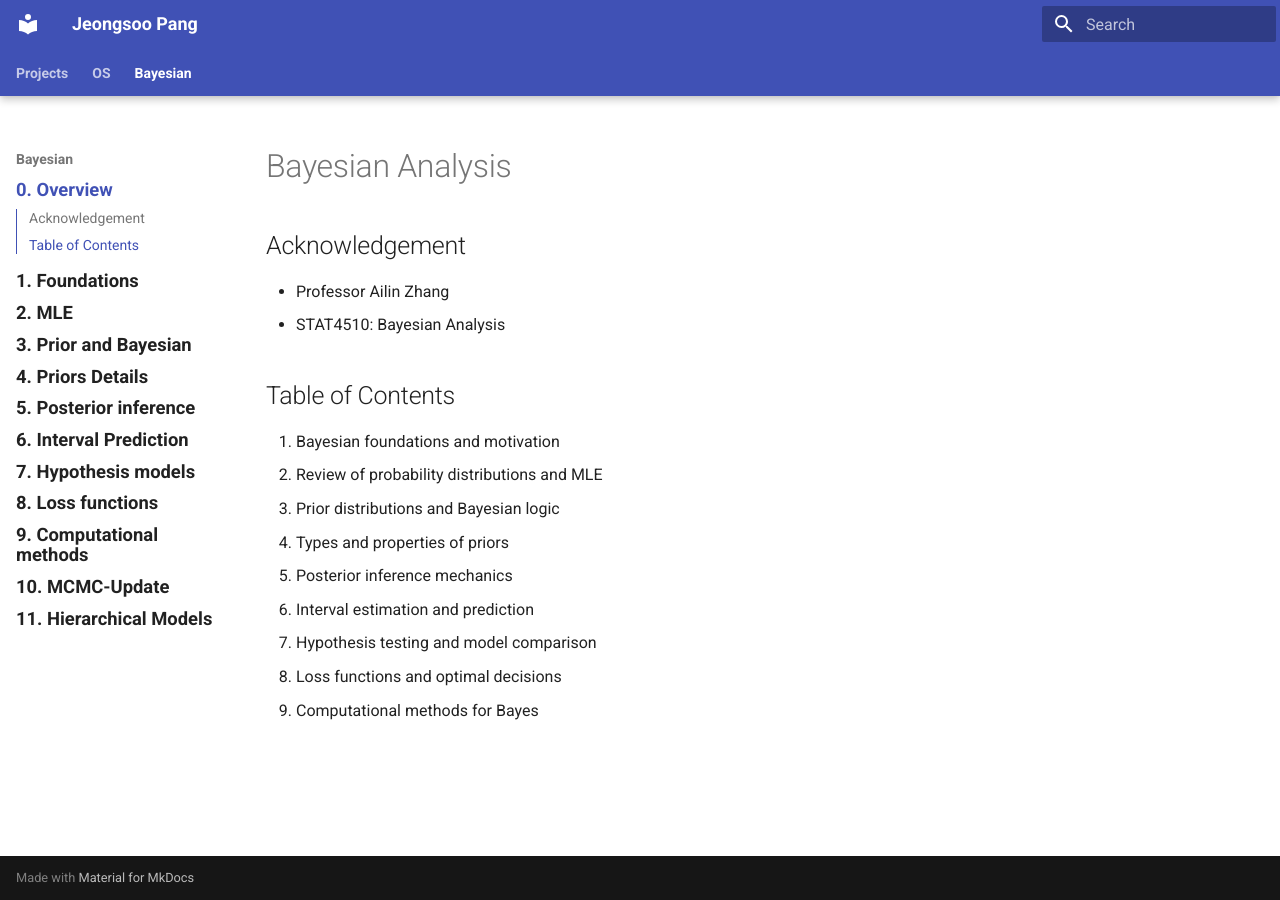
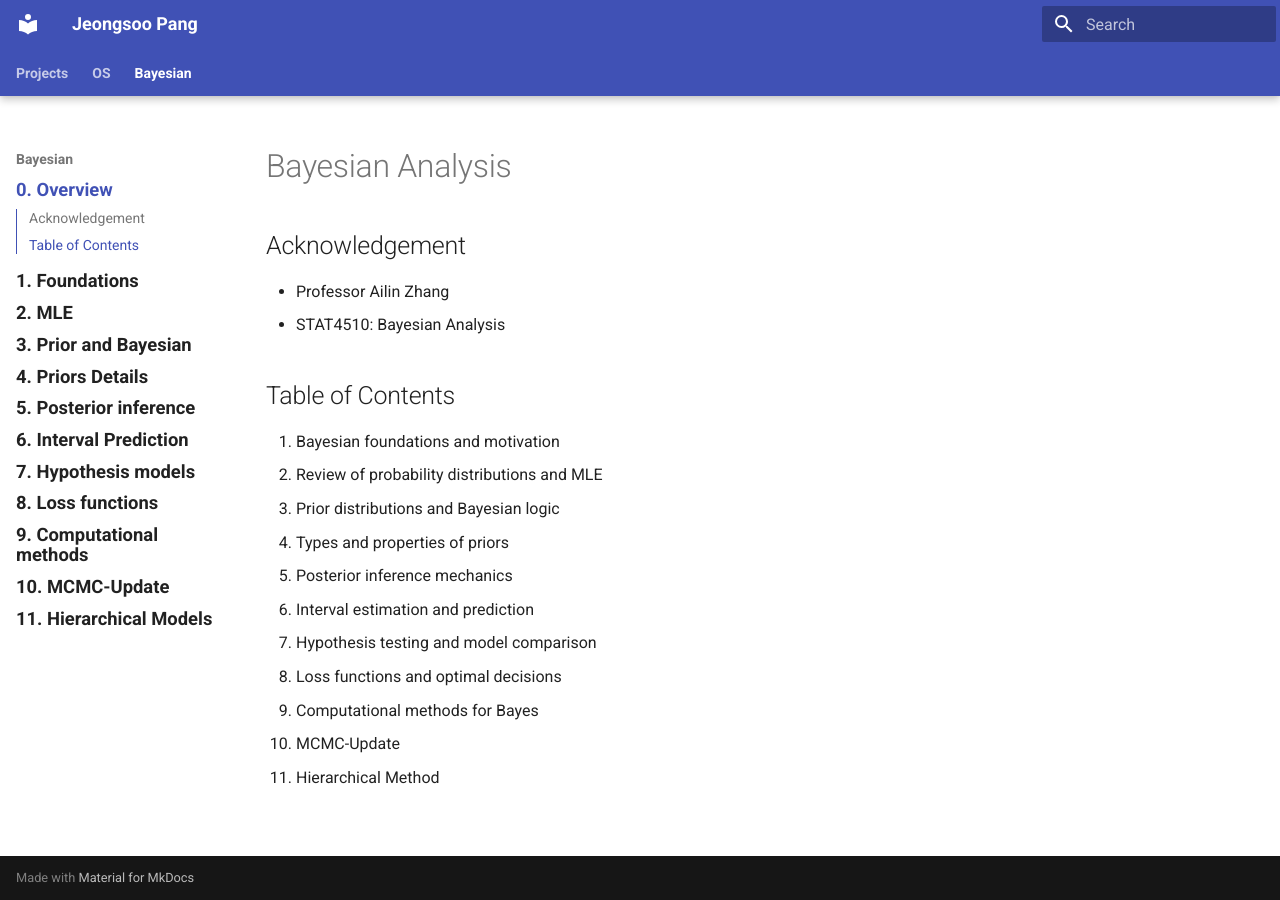
Before and after one commit to Jeongsoo-dev/ML_based_MR_CT_SeriesType_Detection, an MkDocs documentation site: the page built from docs/bayesian/index.md, in a window 1280 px wide. Built offline with MkDocs 1.6.1 and Material for MkDocs 9.7.7, drawn with Linux system fonts in a browser that asks for light colours.

Commit message:
Update index.md

```diff
--- a/docs/bayesian/index.md
+++ b/docs/bayesian/index.md
@@ -20,3 +20,5 @@ hide:
 7. Hypothesis testing and model comparison
 8. Loss functions and optimal decisions
 9. Computational methods for Bayes
+10. MCMC-Update
+11. Hierarchical Method
```
